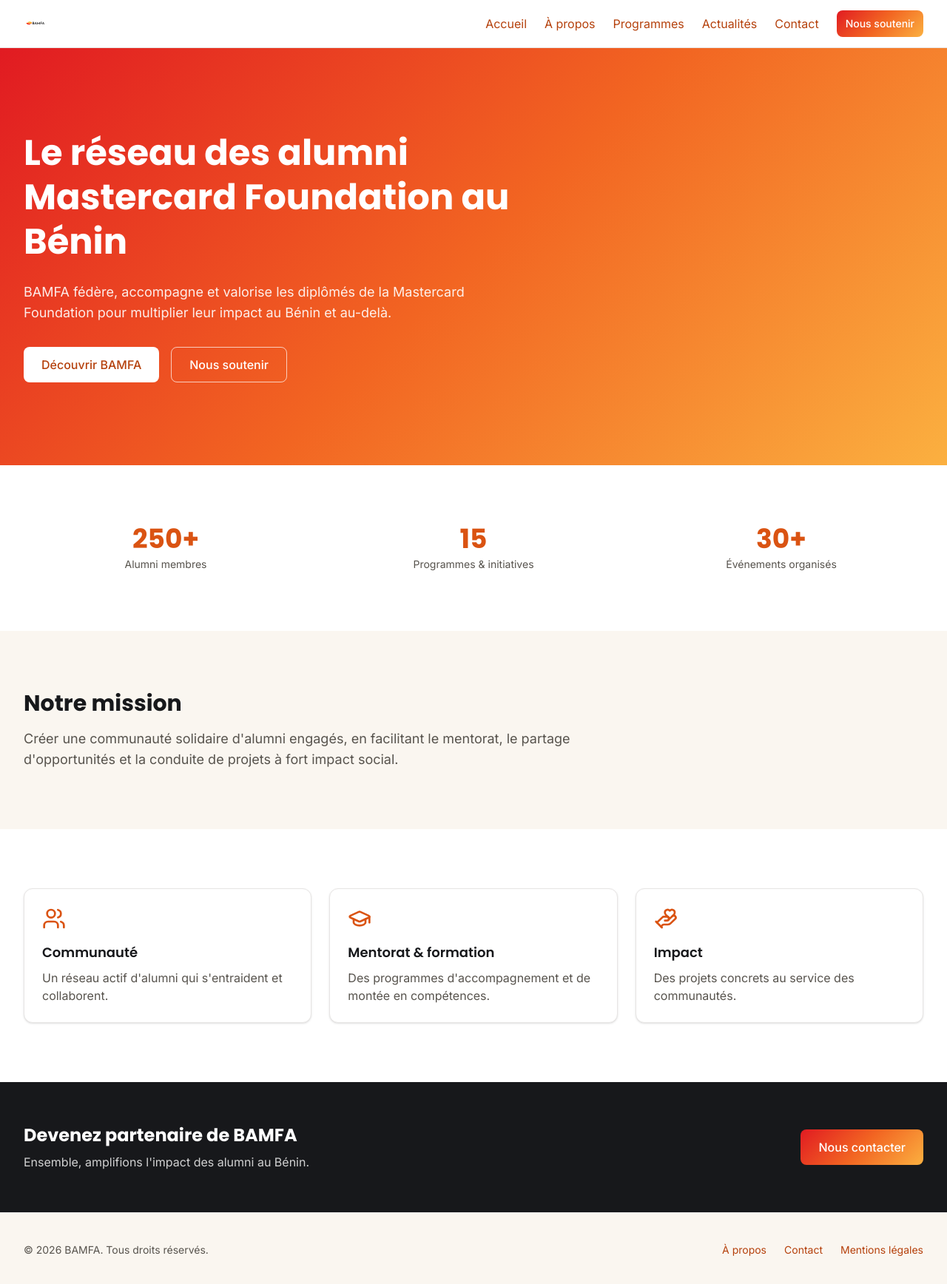
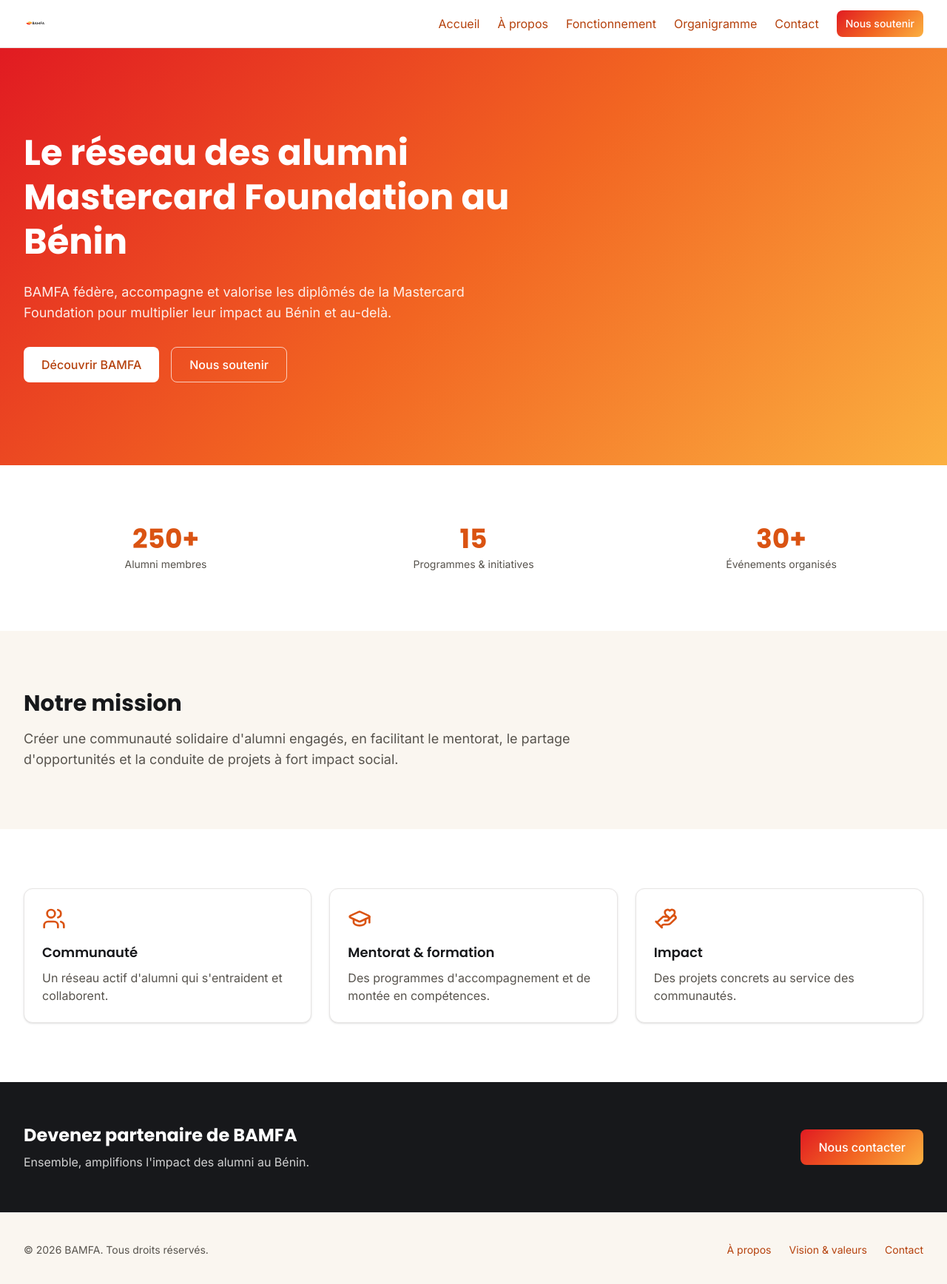
Before and after one commit to bamfatech/plateforme-bamfa-frontend, a Next.js app: page / in a window 1280 px wide. Shown: the top 1736 px of the page at 74% size. Built offline with nearby package versions, Linux system fonts and the light colour scheme.

Commit message:
feat(frontend): realignement nav/footer sur les pages publiques

```diff
--- a/components/layout/Footer.tsx
+++ b/components/layout/Footer.tsx
@@ -9,8 +9,8 @@
         <p className="text-sm text-stone-600">© {year} BAMFA. Tous droits réservés.</p>
         <nav aria-label="Liens de pied de page" className="flex gap-6 text-sm">
           <Link href="/a-propos">À propos</Link>
+          <Link href="/vision-mission-valeurs">Vision & valeurs</Link>
           <Link href="/contact">Contact</Link>
-          <Link href="/mentions-legales">Mentions légales</Link>
         </nav>
       </Container>
     </footer>
--- a/components/layout/Header.tsx
+++ b/components/layout/Header.tsx
@@ -10,8 +10,8 @@
 const NAV = [
   { href: "/", label: "Accueil" },
   { href: "/a-propos", label: "À propos" },
-  { href: "/programmes", label: "Programmes" },
-  { href: "/actualites", label: "Actualités" },
+  { href: "/fonctionnement", label: "Fonctionnement" },
+  { href: "/organigramme", label: "Organigramme" },
   { href: "/contact", label: "Contact" },
 ];
 
```
Also changed, not shown: 1 other file (tests, documents, lock files or other folders).
